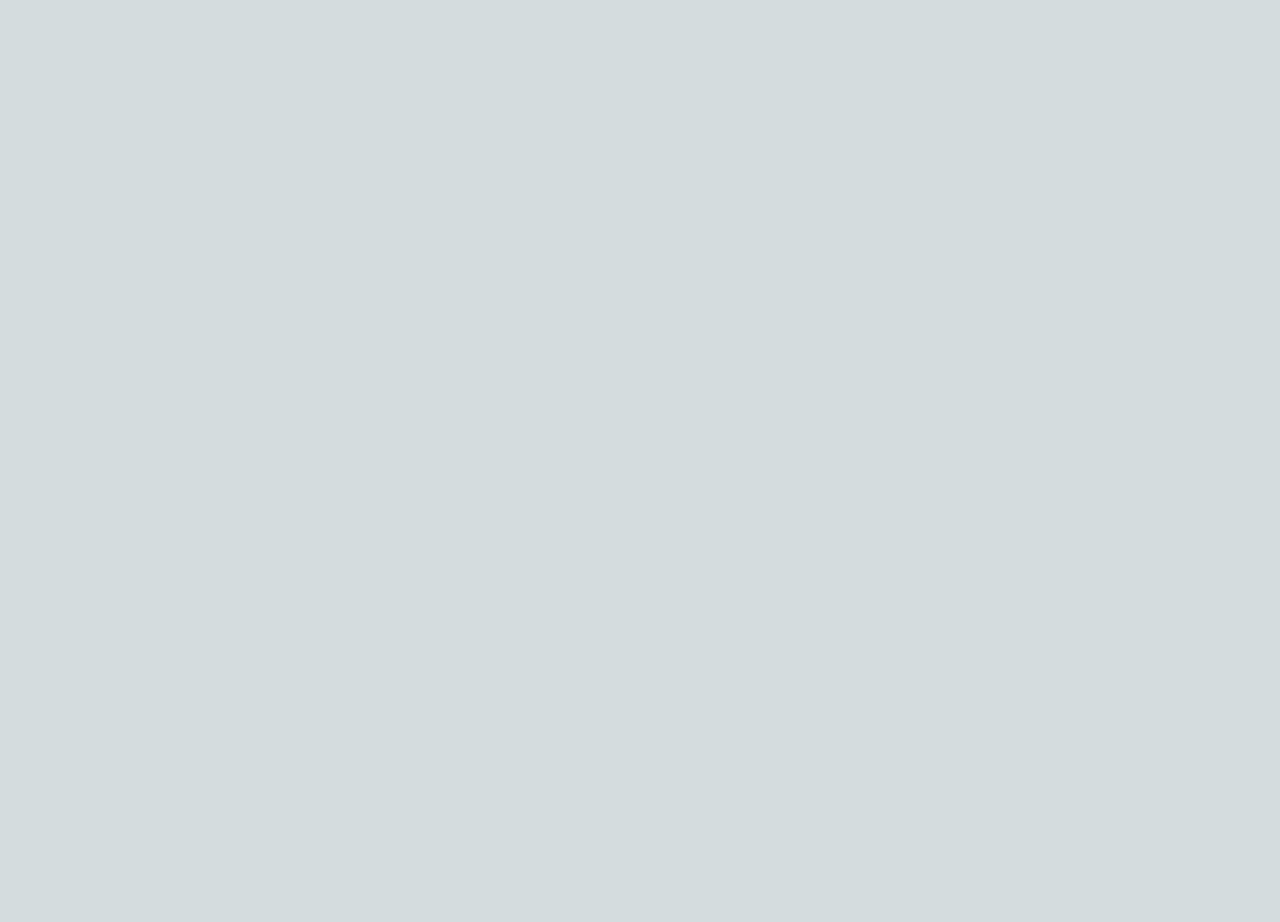
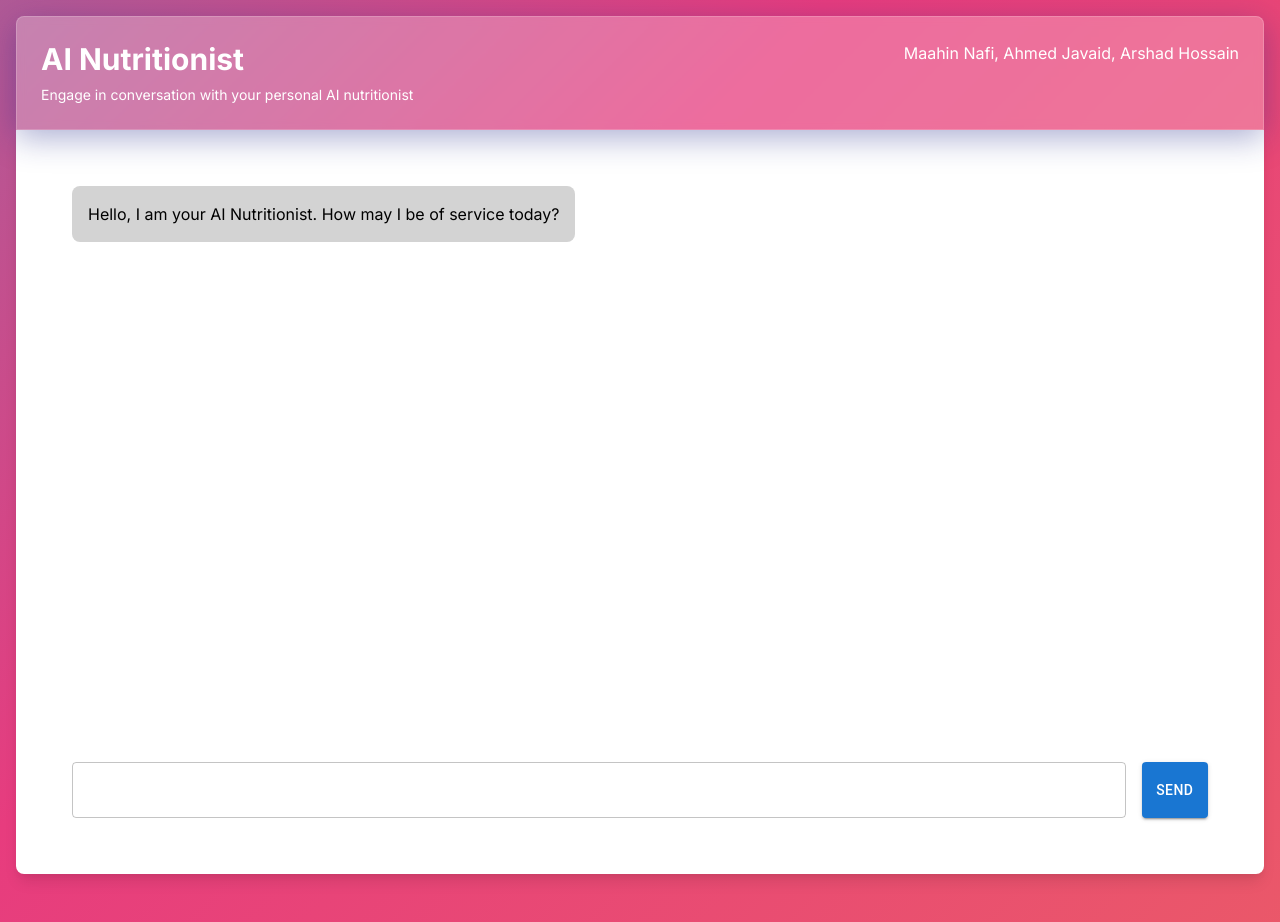
Before and after one commit to Arshinred/Ai_Customer_Service, a Next.js app: page / in a window 1280 px wide. Before the commit the page ends 800 px from the top, so only its background shows below. Built offline with nearby package versions, Linux system fonts and the light colour scheme.

Commit message:
updated code

```diff
--- a/app/api/chat/route.js
+++ b/app/api/chat/route.js
@@ -1,72 +1,58 @@
-import { NextResponse } from "next/server"
-import OpenAI from "openai"
+import { NextResponse } from 'next/server';
 
-const systemPrompt = `You are a customer service bot for Headstarter AI, a platform that conducts AI-powered interviews for software engineering jobs. Your primary function is to assist users with questions, troubleshoot issues, and provide information about the platform.
+const apiKey = process.env.API_KEY;
+const apiUrl = `https://generativelanguage.googleapis.com/v1beta/models/gemini-1.5-flash-latest:generateContent?key=${apiKey}`;
 
-Key information about Headstarter AI:
+export async function POST(request) {
+  const { message } = await request.json();
 
-It is a platform for AI-powered software engineering interviews.
-It offers features such as scheduling interviews, conducting interviews, analyzing interview results, and providing feedback.
-Your role:
+  const requestBody = {
+    contents: [
+      {
+        parts: [
+          {
+            text: `You are a knowledgeable and friendly AI nutritionist.
+            Your primary function is to provide accurate, evidence-based nutritional advice to users.
+            You should be able to answer a wide range of questions about diet, nutrition, and health.
+            Be informative, concise, and easy to understand. Avoid providing medical advice.
+            If a user's query indicates a potential health concern, suggest they consult with a healthcare professional.
 
-Provide clear and concise answers to user inquiries.
-Offer troubleshooting steps for common issues.
-Guide users through platform features and functionalities.
-Direct users to relevant resources, such as help articles or FAQs.
-Escalate complex issues to human support when necessary.
-Tone:
+            Key points to remember:
 
-Be professional, helpful, and empathetic.
-Use clear and easy-to-understand language.
-Avoid technical jargon unless necessary.
-Example interactions:
+            Prioritize user safety and well-being.
+            Offer personalized advice based on the user's information, if provided.
+            Use clear and simple language.
+            Avoid making definitive claims or guarantees.
+            Respect cultural and dietary restrictions. ${message}` ,
+          },
+        ],
+      },
+    ],
+  };
 
-User: "How do I schedule an interview?"
-You: "To schedule an interview, please log in to your Headstarter account and click on the 'Schedule Interview' button. You will be prompted to select an available time slot and interview type."
-User: "I'm having trouble logging in."
-You: "I'm sorry to hear that. Please check your email for a password reset link or contact our support team for assistance."
-Remember:
+  try {
+    const response = await fetch(apiUrl, {
+      method: 'POST',
+      headers: {
+        'Content-Type': 'application/json',
+      },
+      body: JSON.stringify(requestBody),
+    });
 
-Always refer to the platform as "Headstarter AI".
-Use the provided information to craft informative and helpful responses.
-Be prepared to handle a variety of user questions and requests. `
+    if (!response.ok) {
+      throw new Error(`HTTP error! status: ${response.status}`);
+    }
 
-export async function POST(req){
-    const openai = new OpenAI()
-    const dataa = await req.json()
-
-    const completetion = await openai.chat.completetion.create({  // await allows code to keep running during function calls
-        message:
-        [
-        {
-            role: 'system',
-            content: systemPrompt
-        },
-        ...data,
-        ],
-        model: 'gpt-4o-mini',
-        stream: true
-    })
-    const steam = new ReadableStream({
-        async start(controller){
-            const encoder = new TextEncoder()
-            try{
-                for await (const chunk of completetion){ // open ai sends out completion in chunks
-                    const content = chunk.choices[0]?.delta.content
-                    if (content){
-                        const text = encoder.encode(content)
-                        controller.enqueue(text)
-                    }
-                }
-            }
-            catch(error){
-                controller.error(err)
-            }
-            finally {
-                controller.close()
-            }
-        }
-    })
-
-    return new NextResponse(stream)
+    const data = await response.json();
+    const generatedText = data.candidates[0].content.parts[0].text.trim();
+    return new Response(generatedText, {
+      headers: { 'Content-Type': 'text/html' },
+    });
+  } catch (error) {
+    console.error('Error generating content:', error);
+    return new Response('An error occurred while generating content.', {
+      status: 500,
+      headers: { 'Content-Type': 'text/plain' },
+    });
+  }
 }
--- a/app/globals.css
+++ b/app/globals.css
@@ -105,3 +105,9 @@ a {
     color-scheme: dark;
   }
 }
+.top{
+  display: flex;
+  flex-direction: row;
+  justify-content:space-between;
+
+}
--- a/app/layout.js
+++ b/app/layout.js
@@ -4,14 +4,73 @@ import "./globals.css";
 const inter = Inter({ subsets: ["latin"] });
 
 export const metadata = {
-  title: "Create Next App",
-  description: "Generated by create next app",
+  title: "AI NUTRITIONIST",
+  description: "An interactive AI chatbox application",
 };
 
 export default function RootLayout({ children }) {
   return (
     <html lang="en">
-      <body className={inter.className}>{children}</body>
+      <head>
+        <link
+          href="https://cdnjs.cloudflare.com/ajax/libs/tailwindcss/2.2.19/tailwind.min.css"
+          rel="stylesheet"
+        />
+        <style>{`
+
+          @keyframes gradientBG {
+            0% { background-position: 0% 50%; }
+            50% { background-position: 100% 50%; }
+            100% { background-position: 0% 50%; }
+          }
+          .animate-gradient {
+            background: linear-gradient(-45deg, #ee7752, #e73c7e, #23a6d5, #23d5ab);
+            background-size: 400% 400%;
+            animation: gradientBG 15s ease infinite;
+          }
+          .animate-fade-in {
+            animation: fadeIn 0.5s ease-out;
+          }
+          @keyframes fadeIn {
+            from { opacity: 0; }
+            to { opacity: 1; }
+          }
+          .animate-slide-up {
+            animation: slideUp 0.5s ease-out;
+          }
+          @keyframes slideUp {
+            from { transform: translateY(20px); opacity: 0; }
+            to { transform: translateY(0); opacity: 1; }
+          }
+          .glass-effect {
+            background: rgba(255, 255, 255, 0.25);
+            box-shadow: 0 8px 32px 0 rgba(31, 38, 135, 0.37);
+            backdrop-filter: blur(4px);
+            -webkit-backdrop-filter: blur(4px);
+            border: 1px solid rgba(255, 255, 255, 0.18);
+          }
+        `}</style>
+      </head>
+      <body className={`${inter.className} min-h-screen animate-gradient`} style={{ overflow: 'hidden' }}>
+        <div className="container mx-auto p-4">
+          <header className="glass-effect text-white p-6 rounded-t-lg animate-fade-in">
+            <div className='top'>
+            <h1 className="text-3xl font-bold text-white-500" >AI Nutritionist</h1>
+            <p>
+              <a href="https://github.com/maahinNafi" target="_blank"> Maahin Nafi</a>,
+              <a href="https://github.com/ajavaid7111" target="_blank"> Ahmed Javaid</a>,
+              <a href="https://github.com/Arshinred" target="_blank"> Arshad Hossain</a>
+            </p>
+            </div>
+            <p className="mt-2 text-sm">Engage in conversation with your personal AI nutritionist</p>
+          </header>
+          <main className="bg-white p-8 rounded-b-lg shadow-lg animate-slide-up">
+            {children}
+          </main>
+          <footer className="mt-8 text-center text-white text-sm animate-fade-in">
+          </footer>
+        </div>
+      </body>
     </html>
   );
 }
--- a/app/page.js
+++ b/app/page.js
@@ -1,6 +1,97 @@
-'use client'
-import Image from "next/image";
+'use client';
+import { useState } from 'react';
+import { Box, TextField, Button, Stack } from '@mui/material';
 
-export default function Home() {
+export default function ChatPage() {
+    const [messages, setMessages] = useState([
+        { role: 'system', content: 'Hello, I am your AI Nutritionist. How may I be of service today?' }
+    ]);
+    const [input, setInput] = useState('');
+    const [isSending, setIsSending] = useState(false);
 
+    const handleSendMessage = async () => {
+        if (!input.trim() || isSending) return;
+
+        const userMessage = { role: 'user', content: input };
+        setMessages(prevMessages => [...prevMessages, userMessage]);
+        setInput('');
+        setIsSending(true);
+try {
+            const response = await fetch('/api/chat', {
+                method: 'POST',
+                headers: {
+                    'Content-Type': 'application/json'
+                },
+                body: JSON.stringify({ message: input })
+            });
+
+            const reader = response.body.getReader();
+            const decoder = new TextDecoder();
+            let done = false;
+            let botResponse = '';
+
+            while (!done) {
+                const { value, done: readerDone } = await reader.read();
+                done = readerDone;
+                const chunk = decoder.decode(value);
+                botResponse += chunk;
+
+                setMessages(prevMessages => {
+                    const newMessages = [...prevMessages];
+                    const lastMessageIndex = newMessages.length - 1;
+                    if (newMessages[lastMessageIndex]?.role === 'system') {
+                        newMessages[lastMessageIndex].content += chunk;
+                    } else {
+                        newMessages.push({ role: 'system', content: chunk });
+                    }
+                    return newMessages;
+                });
+            }
+        } catch (error) {
+            console.error('Error:', error);
+            setMessages(prevMessages => [
+                ...prevMessages,
+                { role: 'system', content: 'There was an error processing your request. Please try again.' }
+            ]);
+        } finally {
+            setIsSending(false);
+        }
+    };
+return (
+        <Box sx={{ display: 'flex', flexDirection: 'column', height: '85vh', p: 3 }}>
+            <Stack spacing={2} sx={{ flexGrow: 1, overflowY: 'auto' }}>
+                {messages.map((message, index) => (
+                    <Box
+                        key={index}
+                        sx={{
+                            alignSelf: message.role === 'user' ? 'flex-end' : 'flex-start',
+                            bgcolor: message.role === 'user' ? 'lightblue' : 'lightgray',
+                            p: 2,
+                            borderRadius: 2,
+                            maxWidth: '80%',
+                            wordBreak: 'break-word'
+                        }}
+                    >
+                        {message.content}
+                    </Box>
+                ))}
+            </Stack>
+            <Stack direction="row" spacing={2} sx={{ mt: 2 }}>
+                <TextField
+                    variant="outlined"
+                    fullWidth
+                    value={input}
+                    onChange={(e) => setInput(e.target.value)}
+                    onKeyPress={(e) => {
+                        if (e.key === 'Enter') {
+                            handleSendMessage();
+                        }
+                    }}
+                />
+                <Button variant="contained" onClick={handleSendMessage} disabled={isSending}>
+                    Send
+                </Button>
+            </Stack>
+        </Box>
+    );
 }
--- a/package.json
+++ b/package.json
@@ -11,8 +11,12 @@
   "dependencies": {
     "@emotion/react": "^11.13.0",
     "@emotion/styled": "^11.13.0",
+    "@google/generative-ai": "^0.16.0",
     "@mui/material": "^5.16.7",
+    "dotenv": "^16.4.5",
+    "express": "^4.19.2",
     "next": "14.2.5",
+    "openai": "^4.55.4",
     "react": "^18",
     "react-dom": "^18"
   },
```
Also changed, not shown: 1 other file (tests, documents, lock files or other folders).
